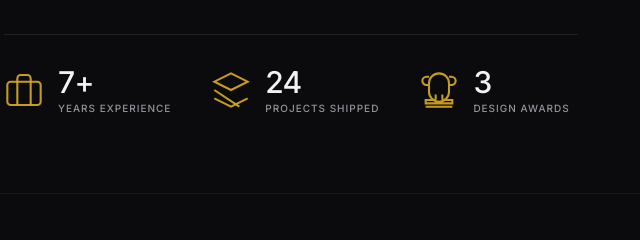
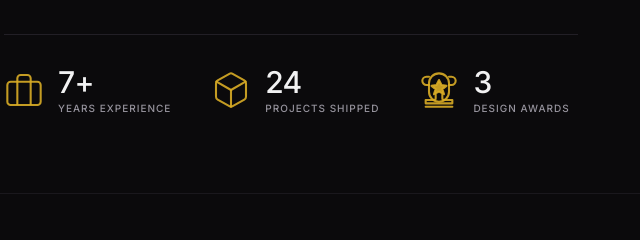
Before and after one commit to HansiUdapola/hansiudapola.github.io, a website: page index.html in a window 1280 px wide. Shown: the part 547-787 px from the top of the page, 118-758 px from the left. Drawn offline with Linux system fonts and the light colour scheme.

Commit message:
Update index.html

```diff
--- a/index.html
+++ b/index.html
@@ -193,10 +193,10 @@
               <!-- Projects Stat -->
               <div class="flex items-center gap-3.5">
                 <div class="text-gold-500/90 flex-shrink-0">
-                  <svg class="w-10 h-10 stroke-current fill-none stroke-[1.25]" viewBox="0 0 24 24" aria-hidden="true">
-                    <polygon points="12 2 2 7 12 12 22 7 12 2" />
-                    <polyline points="2 17 12 22 22 17" />
-                    <polyline points="2 12 17 22 12" />
+                  <svg class="w-10 h-10 stroke-current fill-none stroke-[1.25]" viewBox="0 0 24 24" stroke-linecap="round" stroke-linejoin="round" aria-hidden="true">
+                    <path d="M21 16V8a2 2 0 0 0-1-1.73l-7-4a2 2 0 0 0-2 0l-7 4A2 2 0 0 0 3 8v8a2 2 0 0 0 1 1.73l7 4a2 2 0 0 0 2 0l7-4A2 2 0 0 0 21 16z" />
+                    <polyline points="3.27 6.96 12 12.01 20.73 6.96" />
+                    <line x1="12" y1="22.08" x2="12" y2="12" />
                   </svg>
                 </div>
                 <div class="flex flex-col justify-center">
@@ -209,9 +209,13 @@
               <!-- Awards Stat -->
               <div class="flex items-center gap-3.5">
                 <div class="text-gold-500/90 flex-shrink-0">
-                  <svg class="w-10 h-10 stroke-current fill-none stroke-[1.25]" viewBox="0 0 24 24" aria-hidden="true">
-                    <path
-                      d="M6 9H4.5a2.5 2.5 0 0 1 0-5H6M18 9h1.5a2.5 2.5 0 0 0 0-5H18M4 22h16M10 14.66V17c0 .55-.45 1-1 1H4v2h16v-2h-5c-.55 0-1-.45-1-1v-2.34M12 2a6 6 0 0 1 6 6v5a6 6 0 0 1-6 6 6 6 0 0 1-6-6V8a6 6 0 0 1 6-6z" />
+                  <svg class="w-10 h-10 stroke-current fill-none stroke-[1.25]" viewBox="0 0 24 24" stroke-linecap="round" stroke-linejoin="round" aria-hidden="true">
+                    <path d="M6 9H4.5a2.5 2.5 0 0 1 0-5H6" />
+                    <path d="M18 9h1.5a2.5 2.5 0 0 0 0-5H18" />
+                    <path d="M4 22h16" />
+                    <path d="M10 14.66V17c0 .55-.45 1-1 1H4v2h16v-2h-5c-.55 0-1-.45-1-1v-2.34" />
+                    <path d="M12 2a6 6 0 0 1 6 6v5a6 6 0 0 1-6 6 6 6 0 0 1-6-6V8a6 6 0 0 1 6-6z" />
+                    <polygon points="12 6 13.5 9 16.5 9.5 14 11.5 15 14.5 12 13 9 14.5 10 11.5 7.5 9.5 10.5 9" fill="currentColor" />
                   </svg>
                 </div>
                 <div class="flex flex-col justify-center">
```
